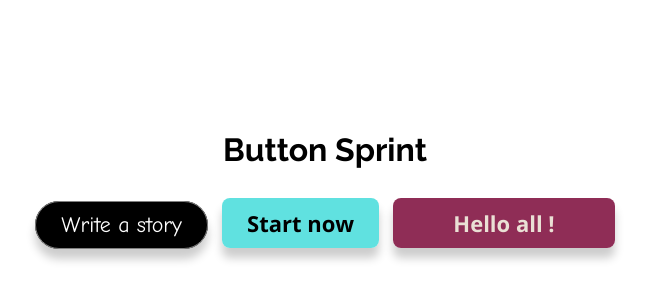
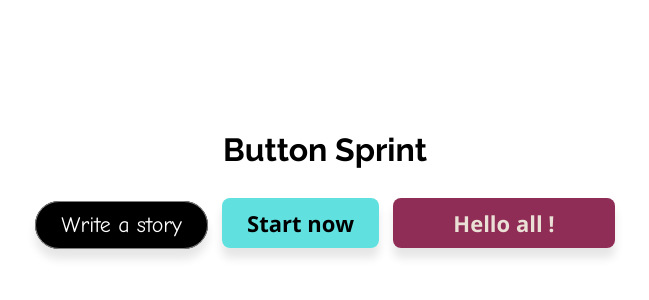
Before and after one commit to moktab10/buttons, a plain HTML site: page index.html in a window 1280 px wide. Shown: the part 226-526 px from the top of the page, without its empty margins (315-964 px from the left). Drawn offline with nearby package versions, Linux system fonts and the light colour scheme.

Commit message:
button sprint2

```diff
--- a/css/components/button.css
+++ b/css/components/button.css
@@ -9,7 +9,7 @@
   font-family: 'Comic Neue', cursive;
   font-size: 22px;
   padding: 10px 25px;
-  box-shadow: 0 10px 10px rgba(0,0,0,.2);
+  box-shadow: 0 10px 10px rgba(0,0,0,.1);
 }
 
 .btn-medium:hover {
@@ -26,7 +26,7 @@
   padding: 10px 25px;
   font-weight: bold;
   margin-left: 10px;
-  box-shadow: 0 10px 10px rgba(0,0,0,.2);
+  box-shadow: 0 10px 10px rgba(0,0,0,.1);
 }
 
 .btn-treehouse:hover {
@@ -41,7 +41,7 @@
   padding: 10px 60px;
   border-radius: 8px;
   margin-left: 10px;
-  box-shadow: 0 10px 10px rgba(0,0,0,.2);
+  box-shadow: 0 10px 10px rgba(0,0,0,.1);
   font-weight: 600;
 }
 
```
